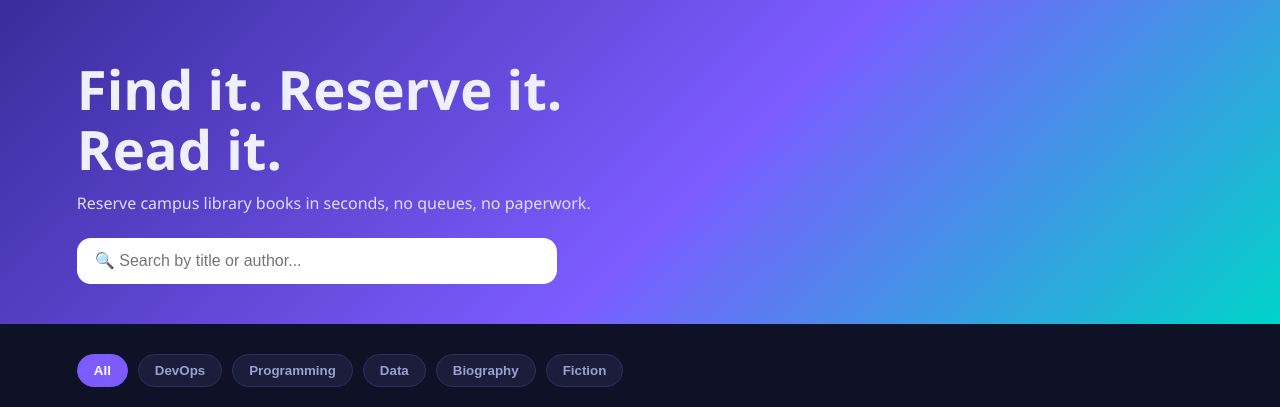
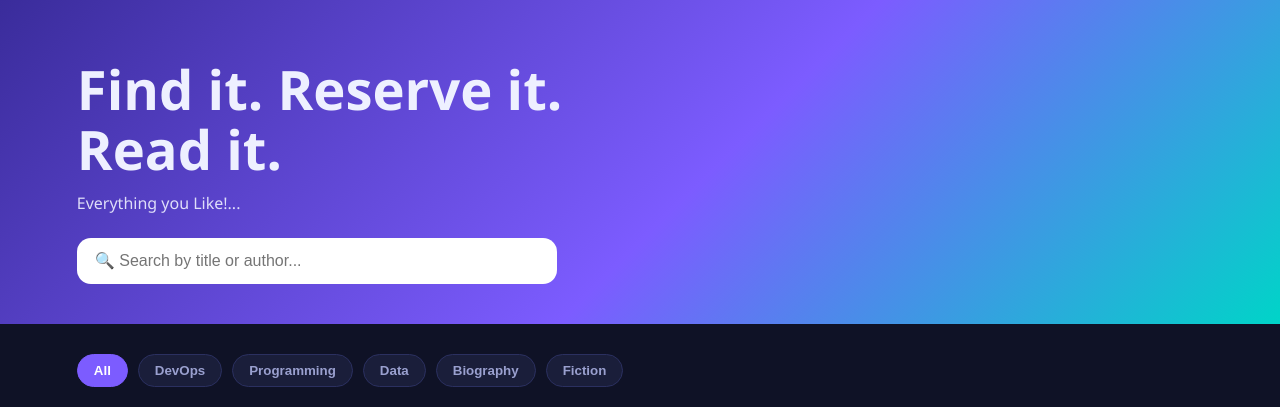
Before and after one commit to Chitra-devi-R/BookNest, a Flask app: page / in a window 1280 px wide. Shown: the part 61-468 px from the top of the page. Run offline with Flask 3, Linux system fonts and the light colour scheme; data that the repository does not hold is empty.

Commit message:
Update hero text

```diff
--- a/templates/index.html
+++ b/templates/index.html
@@ -55,7 +55,7 @@
 
 <section class="hero">
   <h1>Find it. Reserve it.<br>Read it.</h1>
-  <p>Reserve campus library books in seconds, no queues, no paperwork.</p>
+  <p>Everything you Like!...</p>
   <input id="q" class="search" placeholder="🔍 Search by title or author...">
 </section>
 
```
